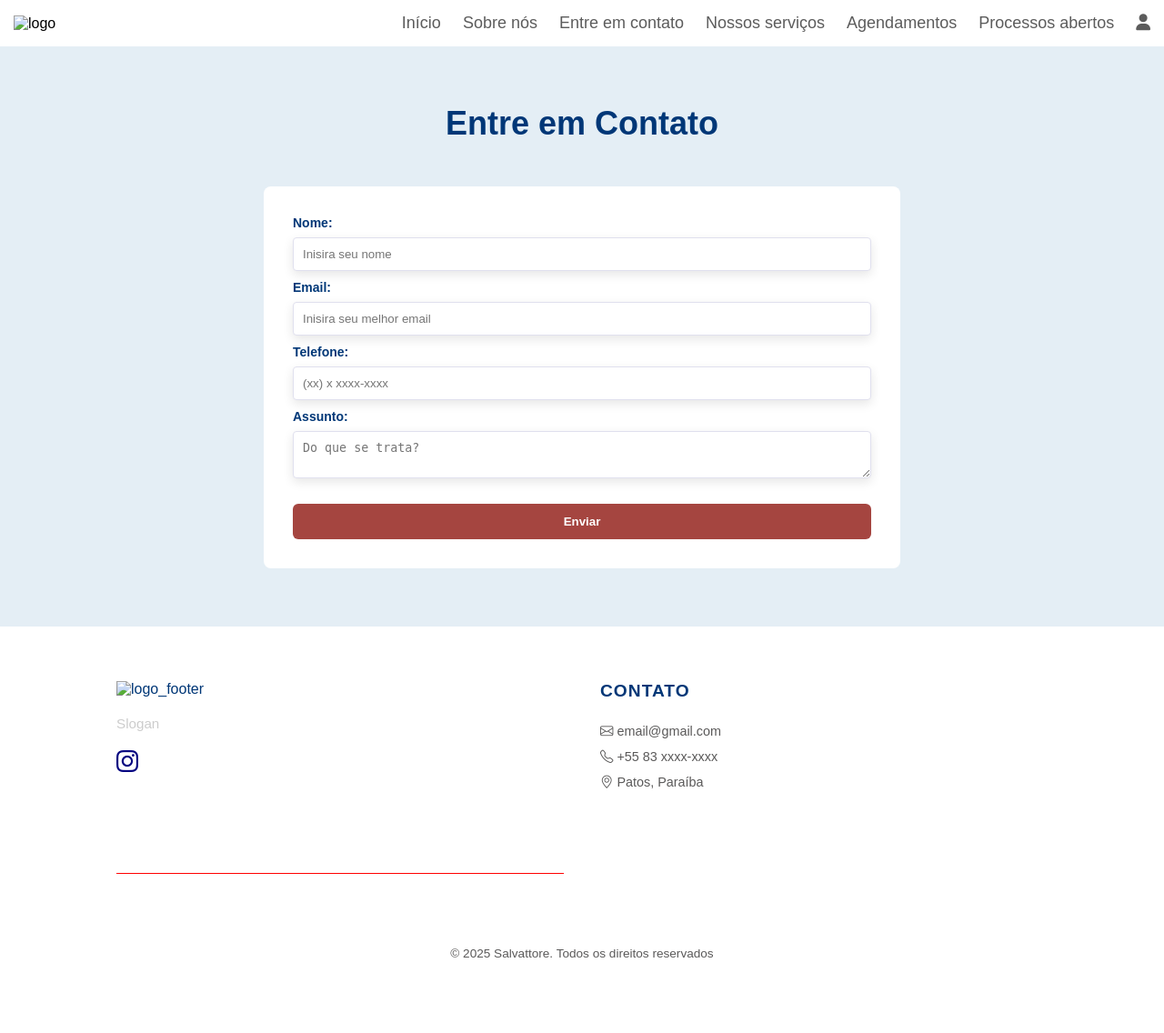
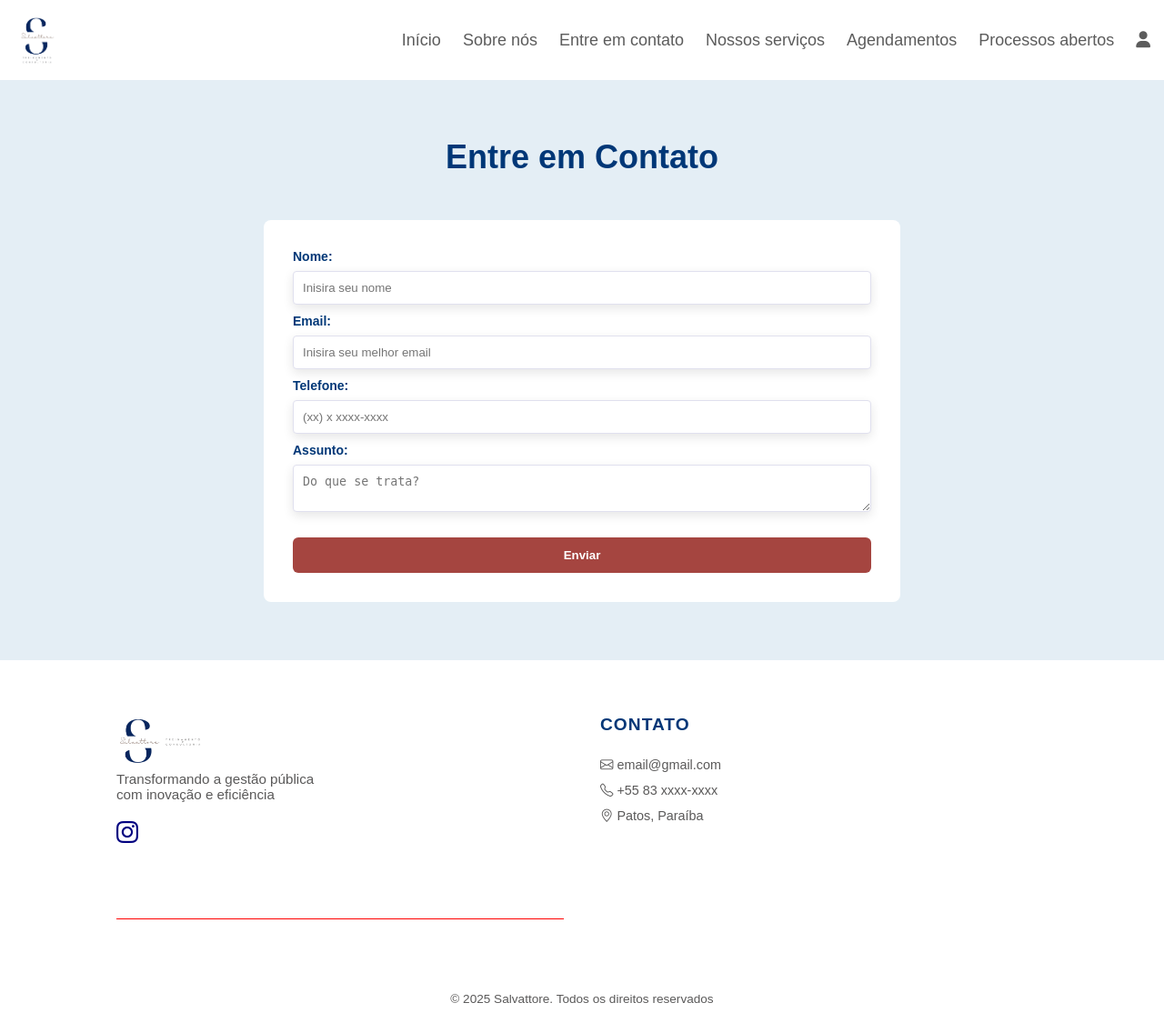
Before and after one commit to viczveras/salvattore-projeto-IES, a Flask app: page /contato in a window 1280 px wide. Shown: the whole page at 91% size. Before the commit the page ends 1053 px from the top, so only its background shows below. Run offline with Flask 3, Linux system fonts and the light colour scheme.

Commit message:
feat: adicionando a logo da salvattore no header e no footer

```diff
--- a/static/css/style.css
+++ b/static/css/style.css
@@ -20,8 +20,8 @@
     align-items: center;
 }
 
-img.logo {
-    height: 48px;
+img {
+    height: 58px;
 }
 
 nav ul{
@@ -436,14 +436,15 @@
     }
 }
 
-.logo_footer img {
-    max-width: 180px;
-    margin-bottom: 20px;
+.logo_footer .logo img {
+    height: 40px;
+    width: auto;
     display: block;
+    margin-bottom: 25px;
 }
 
 .logo_footer p {
-    color: #ccc;
+    color: #5a5959;
     font-size: 0.95em;
     margin-bottom: 20px;
 }
--- a/templates/base.html
+++ b/templates/base.html
@@ -10,7 +10,7 @@
 </head>
 <body>
     <header>
-        <img src="" alt="logo">
+        <img src="{{ url_for('static', filename='images/SA-Photoroom.png') }}" alt="logo">
         <nav>
             <ul>
                 <li><a href="{{ url_for('pagina_principal') }}">Início</a></li>
@@ -50,8 +50,8 @@
 
     <footer id="rodape">
         <div class="logo_footer">
-            <img src="" alt="logo_footer">
-            <p>Slogan</p>
+            <img src="{{ url_for('static', filename='images/SA footer-Photoroom.png') }}" alt="logo_footer" class="logo">
+            <p>Transformando a gestão pública com inovação e eficiência</p>
             <a href="https://www.instagram.com/salvattore.assessoria?igsh=MWUwZnBxM3lmNXJ5bw=="><i class="bi bi-instagram"></i></a>
         </div><!--logo_footer-->
         <div class="contato">
```
Also changed, not shown: static/images/SA footer-Photoroom.png (added), static/images/SA-Photoroom.png (added), static/images/logo.png (deleted).
